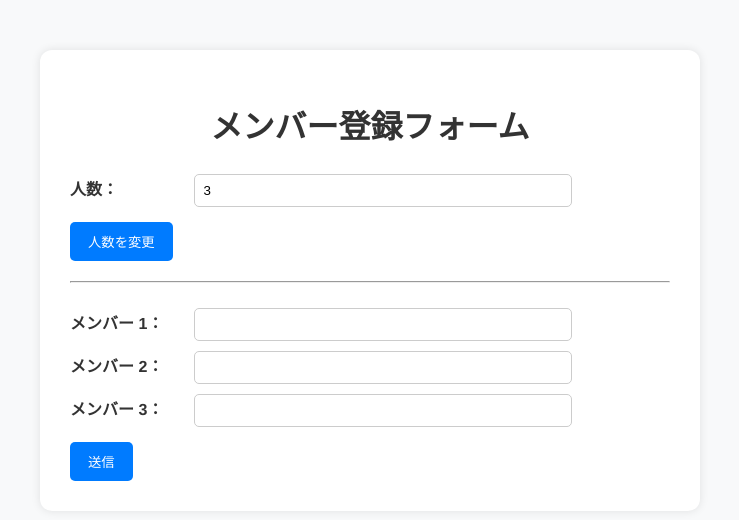
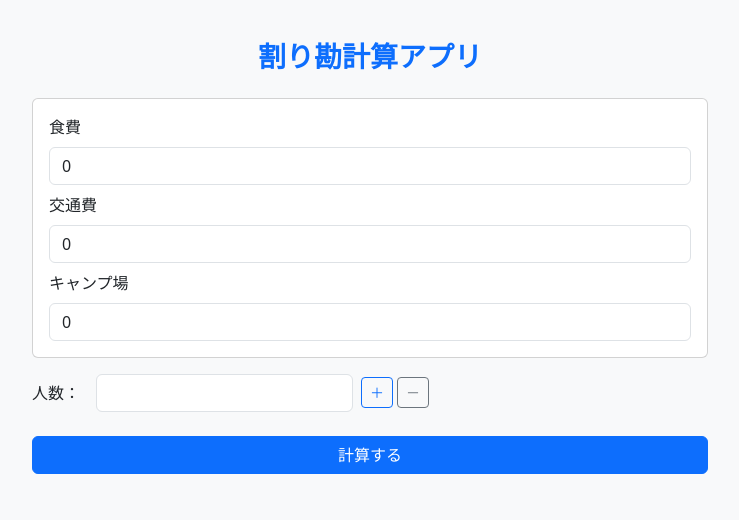
Before and after one commit to yt1092/campcostapp_flask, a Flask app: template templates/index.html in a window 1280 px wide. Shown: the top 520 px of the page, without its empty margins (270-1009 px from the left). Run offline with Flask 2, Linux system fonts and the light colour scheme; the template is opened without the code that fills it, so the values that code supplies are empty.

Commit message:
Update index.html

```diff
--- a/templates/index.html
+++ b/templates/index.html
@@ -1,92 +1,90 @@
-{% set safe_count = count or 3 %}
 <!DOCTYPE html>
 <html lang="ja">
 <head>
   <meta charset="UTF-8">
-    <title>メンバー登録</title>
+  <title>割り勘計算アプリ</title>
+  <link href="https://cdn.jsdelivr.net/npm/bootstrap@5.3.3/dist/css/bootstrap.min.css" rel="stylesheet">
   <style>
-        body {
-            font-family: "Helvetica Neue", Arial, sans-serif;
-            background-color: #f8f9fa;
-            margin: 0;
-            padding: 0;
-        }
-        .container {
-            max-width: 600px;
-            background: white;
-            margin: 50px auto;
-            padding: 30px;
-            border-radius: 12px;
-            box-shadow: 0 0 10px rgba(0,0,0,0.1);
-        }
-        h1 {
-            text-align: center;
-            color: #333;
-        }
-        form { margin-top: 20px; }
-        label {
-            display: inline-block;
-            width: 120px;
-            font-weight: bold;
-            color: #333;
-        }
-        input[type="text"], input[type="number"] {
-            width: 60%;
-            padding: 8px;
-            margin: 5px 0;
-            border-radius: 5px;
-            border: 1px solid #ccc;
-        }
-        button {
-            background-color: #007bff;
-            color: white;
-            border: none;
-            padding: 10px 18px;
-            border-radius: 5px;
-            cursor: pointer;
-            margin-top: 10px;
-        }
-        button:hover { background-color: #0056b3; }
-        hr { margin: 20px 0; }
-        ul { list-style: none; padding-left: 0; }
-        li {
-            background: #eef4ff;
-            margin: 6px 0;
-            padding: 10px;
-            border-radius: 6px;
-        }
+    body { background-color: #f8f9fa; }
+    .container { max-width: 700px; margin-top: 40px; }
+    .member-card { background: #fff; padding: 15px; border-radius: 8px; margin-bottom: 10px; }
   </style>
 </head>
 <body>
 <div class="container">
-    <h1>メンバー登録フォーム</h1>
+  <h3 class="text-center mb-4 fw-bold text-primary">割り勘計算アプリ</h3>
+  <form method="POST">
 
-    <form method="post">
-        <label>人数：</label>
-        <input type="number" name="count" min="1" value="{{ safe_count }}">
-        <button type="submit">人数を変更</button>
-        <hr>
+    <!-- 上部の金額入力欄 -->
+    <div class="card p-3 mb-3">
+      <label class="form-label">食費</label>
+      <input type="number" name="food" class="form-control mb-2" value="{{ food|int }}">
+      <label class="form-label">交通費</label>
+      <input type="number" name="transport" class="form-control mb-2" value="{{ transport|int }}">
+      <label class="form-label">キャンプ場</label>
+      <input type="number" name="camp" class="form-control" value="{{ camp|int }}">
+    </div>
 
-        {% for i in range(safe_count) %}
-        <div>
-            <label>メンバー {{ loop.index }}：</label>
-            <input type="text" name="member{{ loop.index0 }}"
-                   value="{{ members[loop.index0] if members|length > loop.index0 }}">
+    <!-- 人数調整 -->
+    <div class="d-flex align-items-center mb-3">
+      <label class="me-3 mb-0">人数：</label>
+      <input type="number" name="people" id="people" class="form-control w-auto me-2" value="{{ people }}" min="1">
+      <button type="button" class="btn btn-outline-primary btn-sm me-1" id="add-person">＋</button>
+      <button type="button" class="btn btn-outline-secondary btn-sm" id="remove-person">－</button>
+    </div>
+
+    <!-- メンバー -->
+    <div id="members">
+      {% for i in range(people) %}
+      <div class="member-card">
+        <label class="form-label">メンバー {{ i+1 }} 名前</label>
+        <input type="text" class="form-control mb-2" name="name_{{ i }}" value="{{ names[i] }}">
+        <div class="form-check form-check-inline">
+          <input class="form-check-input" type="checkbox" name="food_exempt_{{ i }}" {% if food_ex[i] %}checked{% endif %}>
+          <label class="form-check-label">食費免除</label>
+        </div>
+        <div class="form-check form-check-inline">
+          <input class="form-check-input" type="checkbox" name="transport_exempt_{{ i }}" {% if transport_ex[i] %}checked{% endif %}>
+          <label class="form-check-label">交通免除</label>
+        </div>
+        <div class="form-check form-check-inline">
+          <input class="form-check-input" type="checkbox" name="camp_exempt_{{ i }}" {% if camp_ex[i] %}checked{% endif %}>
+          <label class="form-check-label">キャンプ免除</label>
+        </div>
       </div>
       {% endfor %}
+    </div>
 
-        <button type="submit">送信</button>
+    <button type="submit" class="btn btn-primary w-100 mt-2">計算する</button>
   </form>
 
-    {% if members %}
-    <hr>
-    <h2>登録メンバー一覧</h2>
-    <ul>
-        {% for member in members %}
-        <li>{{ loop.index }}. {{ member }}</li>
+  {% if results %}
+  <div class="card mt-4 p-3">
+    <h5 class="fw-bold mb-2">結果</h5>
+    <ul class="list-group">
+      {% for i in range(people) %}
+      <li class="list-group-item d-flex justify-content-between">
+        <span>{{ names[i] }}</span>
+        <strong>{{ "{:,}".format(results[i]) }} 円</strong>
+      </li>
       {% endfor %}
     </ul>
+  </div>
   {% endif %}
 </div>
+
+<script>
+document.getElementById('add-person').addEventListener('click', () => {
+  const input = document.getElementById('people');
+  input.value = parseInt(input.value) + 1;
+  input.form.submit();
+});
+
+document.getElementById('remove-person').addEventListener('click', () => {
+  const input = document.getElementById('people');
+  input.value = Math.max(1, parseInt(input.value) - 1);
+  input.form.submit();
+});
+</script>
 </body>
 </html>
```
Lines whose indentation alone changed are shown as unchanged.
